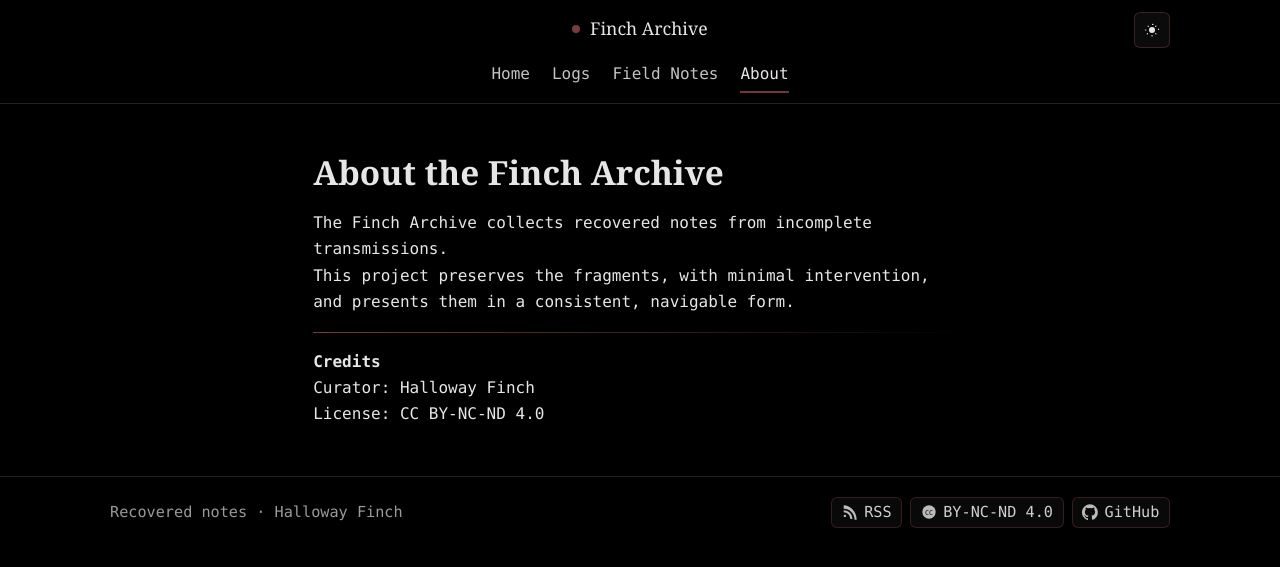
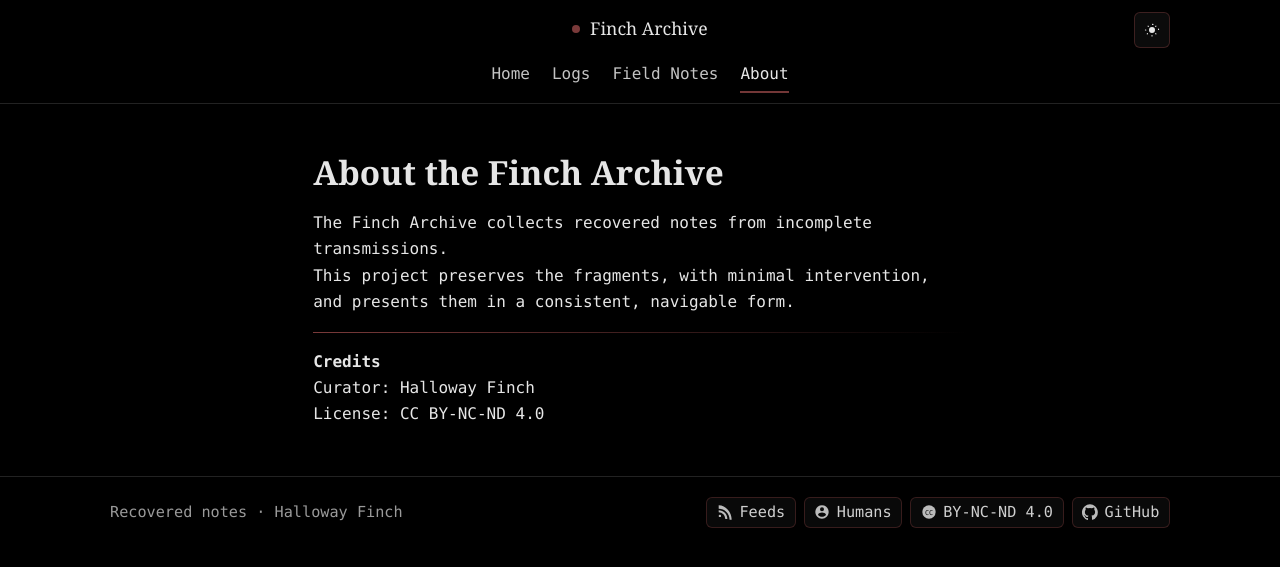
Before and after one commit to HallowayFinch/fincharchive.com, a Jekyll site: the page built from about.md, in a window 1280 px wide. Shown: the top 567 px of the page. Built offline with Jekyll 4.4.1, drawn with Linux system fonts in a browser that asks for light colours.

Commit message:
Update footer.html

```diff
--- a/_includes/footer.html
+++ b/_includes/footer.html
@@ -6,13 +6,27 @@
     </div>
 
     <ul class="badges" aria-label="Archive links">
-      <!-- RSS -->
+      <!-- Feeds -->
       <li>
-        <a class="badge" href="{{ '/logs.xml' | relative_url }}" title="RSS feed for logs">
+        <a class="badge badge-feed" href="{{ '/feeds/' | relative_url }}" title="View all Finch Archive feeds">
           <svg class="badge-icon" width="16" height="16" viewBox="0 0 24 24" aria-hidden="true">
             <path d="M6.18 17.82a1.82 1.82 0 1 1-3.64 0 1.82 1.82 0 0 1 3.64 0ZM2.54 9.46v3.05a9.95 9.95 0 0 1 9.95 9.95h3.05c0-7.2-5.8-13-13-13Zm0-5.41v3.07c9.05 0 16.39 7.34 16.39 16.39H22C22 11.66 12.34 2.05 2.54 2.05Z"/>
           </svg>
-          <span class="badge-label">RSS</span>
+          <span class="badge-label">Feeds</span>
+        </a>
+      </li>
+
+      <!-- Humans.txt -->
+      <li>
+        <a class="badge badge-human" href="{{ '/humans.txt' | relative_url }}" title="humans.txt — site credits">
+          <svg class="badge-icon" width="16" height="16" viewBox="0 0 24 24" aria-hidden="true">
+            <path d="M12 2C6.48 2 2 6.48 2 12s4.48 10 10 10
+              10-4.48 10-10S17.52 2 12 2Zm0 3a3 3 0 1 1 0 6
+              3 3 0 0 1 0-6Zm0 14.2c-2.5 0-4.71-1.28-6-3.22
+              .03-1.99 4-3.08 6-3.08s5.97 1.09 6 3.08c-1.29
+              1.94-3.5 3.22-6 3.22Z"/>
+          </svg>
+          <span class="badge-label">Humans</span>
         </a>
       </li>
 
@@ -29,7 +43,7 @@
 
       <!-- GitHub -->
       <li>
-        <a class="badge" href="https://github.com/HallowayFinch/fincharchive.com" rel="noopener noreferrer" title="View repository on GitHub">
+        <a class="badge badge-github" href="https://github.com/HallowayFinch/fincharchive.com" rel="noopener noreferrer" title="View repository on GitHub">
           <svg class="badge-icon" width="16" height="16" viewBox="0 0 24 24" aria-hidden="true">
             <path d="M12 .5a12 12 0 0 0-3.79 23.4c.6.11.82-.26.82-.58v-2.24c-3.34.73-4.04-1.61-4.04-1.61-.55-1.39-1.34-1.76-1.34-1.76-1.09-.75.08-.74.08-.74 1.2.08 1.83 1.23 1.83 1.23 1.07 1.82 2.8 1.29 3.49.99.11-.78.42-1.29.76-1.58-2.67-.3-5.48-1.33-5.48-5.93 0-1.31.47-2.38 1.24-3.22-.12-.3-.54-1.52.12-3.17 0 0 1.01-.32 3.3 1.23a11.5 11.5 0 0 1 6 0c2.29-1.55 3.3-1.23 3.3-1.23.66 1.65.24 2.87.12 3.17.77.84 1.24 1.91 1.24 3.22 0 4.61-2.82 5.62-5.5 5.92.43.38.81 1.12.81 2.26v3.35c0 .32.22.69.82.58A12 12 0 0 0 12 .5Z"/>
           </svg>
```
